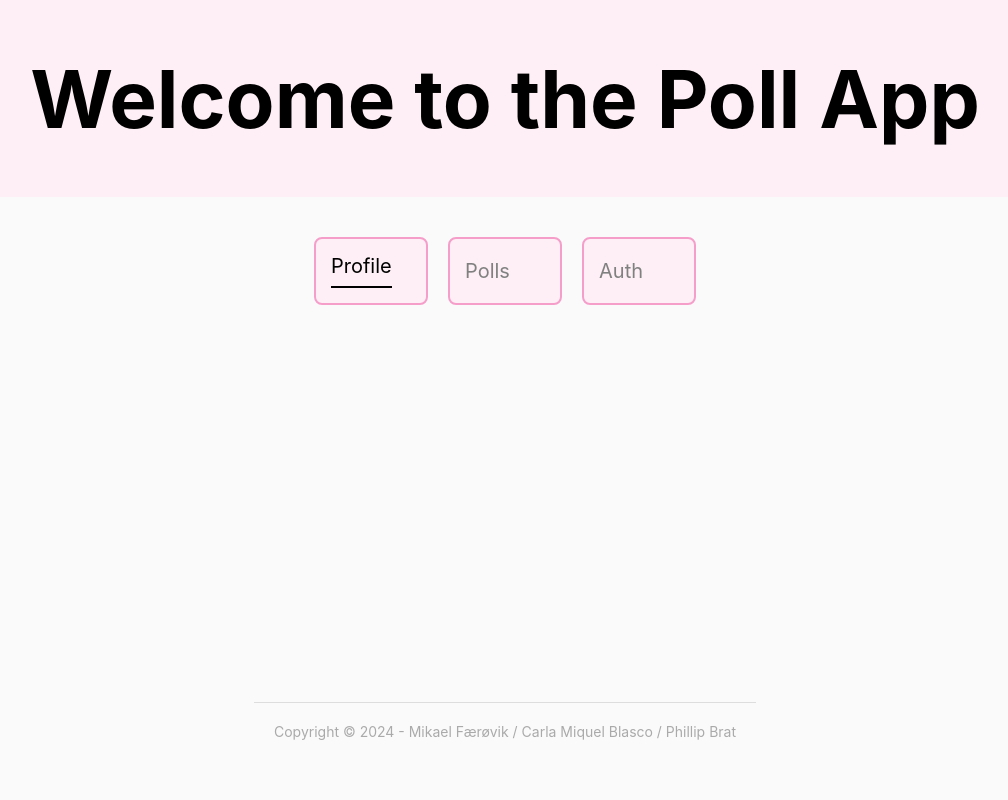
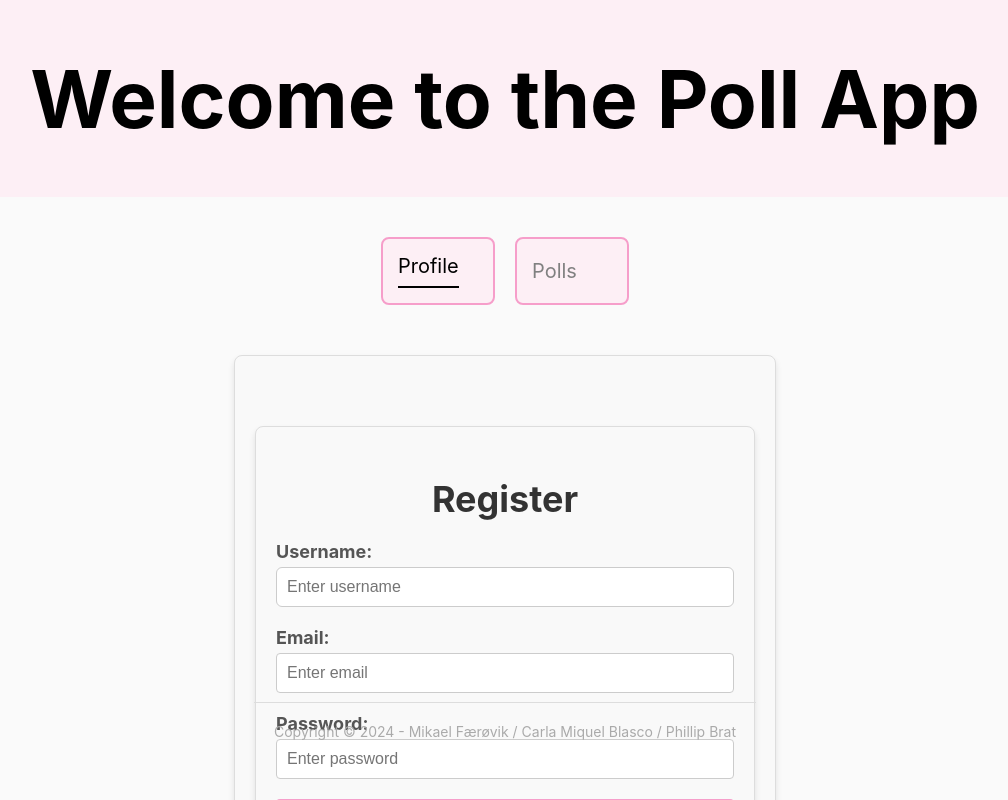
Before and after one commit to FeedAppGroup5/front-end, a React (Create React App) app: page / in a window 1280 px wide. Shown: the top 800 px of the page, without its empty margins (135-1143 px from the left). Built offline with nearby package versions, Linux system fonts and the light colour scheme; no server answers.

Commit message:
Removed XApekey hardcoded and modify the tabs

```diff
--- a/src/App.js
+++ b/src/App.js
@@ -10,7 +10,7 @@ import AuthForm from './components/AuthForm';
 function App() {
 
     const [activeItem, setActiveItem] = useState('Profile');
-    const items = ['Profile', 'Polls', 'Auth'];
+    const items = ['Profile', 'Polls'];
 
     const handleTabChange = (item) => {
         setActiveItem(item);
@@ -19,13 +19,9 @@ function App() {
     const renderComponent = () => {
         switch (activeItem) {
             case 'Profile':
-                return null; // Here return Profile when that exists. Then we can have the login forms appear if not logged in.
+                return <AuthForm/>; // Here return Profile when that exists. Then we can have the login forms appear if not logged in.
             case 'Polls':
                 return <><CreatePollComponent/> <VoteComponent/></> // Here return poll list, and creat poll can be a modal within that.
-
-            case 'Auth':
-                return <AuthForm/>
-
             default:
                 return null;
         }
--- a/src/components/RegisterUserForm.js
+++ b/src/components/RegisterUserForm.js
@@ -44,7 +44,6 @@ function RegisterUserForm({ onRegistrationSuccess }) {
             const response = await fetch('http://localhost:8000/api/v1/users', {
                 method: 'POST', // HTTP method is POST to submit new data.
                 headers: {
-                    //'X-Apikey': `7d7a7ffb-d503-41f0-ab8c-fd3d1e2b8423`
                     'X-Apikey': API_KEY,
                     'Content-Type': 'application/json',
                 },
```
